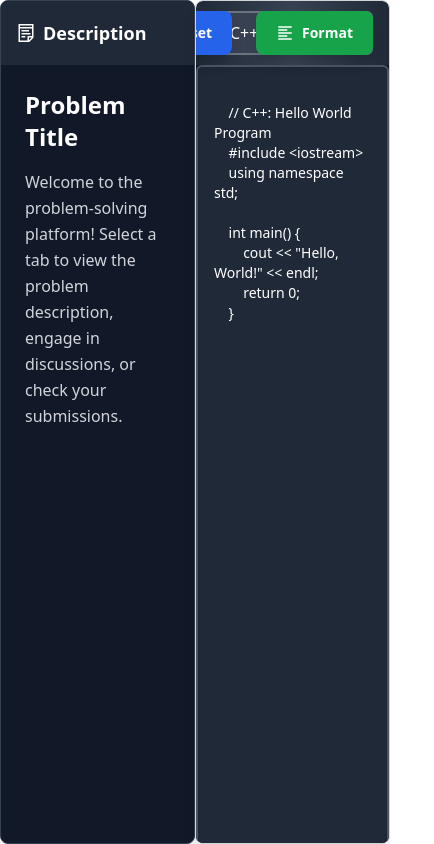
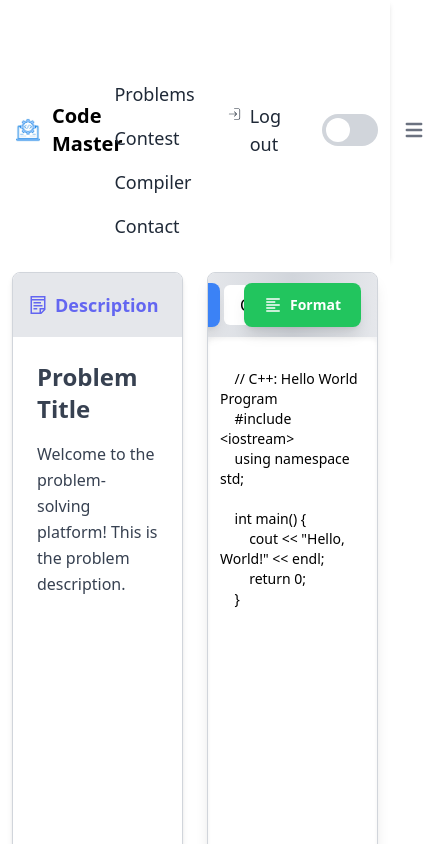
Before and after one commit to sh1vaReddy/online-judge, a React (Vite) app in the folder frontend/: page /problem in a window 390 px wide. Shown: the top 844 px of the page, 434 px wide, since content can reach past the window. Built offline with nearby package versions, Linux system fonts and the light colour scheme.

Commit message:
dark theme

```diff
--- a/frontend/src/App.jsx
+++ b/frontend/src/App.jsx
@@ -1,11 +1,13 @@
 import { lazy, Suspense } from "react";
 import { ThemeProvider } from "./ThemeContext.jsx";
 import { BrowserRouter, Routes, Route } from "react-router-dom";
-
+import Layout from "./Layout.jsx";
 
 const Home = lazy(() => import("./components/Home/Home.jsx"));
-const Login=lazy(()=>import("./components/Loginandsinup/Loginandsingup.jsx"));
-const Editor=lazy(()=>import("./components/Problem/Editor.jsx"));
+const Login = lazy(() =>
+  import("./components/Loginandsinup/Loginandsingup.jsx")
+);
+const Editor = lazy(() => import("./components/Problem/Editor.jsx"));
 
 const App = () => {
   return (
@@ -13,9 +15,11 @@ const App = () => {
       <BrowserRouter>
         <Suspense fallback={<div>Loading...</div>}>
           <Routes>
-            <Route path="/" element={<Home />} />
-            <Route path='/sing' element={<Login/>}/>
-            <Route path='/problem' element={<Editor/>}/>
+            <Route path="/" element={<Layout/>}>
+              <Route path="/" element={<Home />} />
+              <Route path="/sing" element={<Login />} />
+              <Route path="/problem" element={<Editor />} />
+            </Route>
           </Routes>
         </Suspense>
       </BrowserRouter>
--- /dev/null
+++ b/frontend/src/Layout.jsx
@@ -0,0 +1,28 @@
+import {Outlet} from 'react-router-dom';
+import Header from './components/Header/Header';
+import { useState, useEffect } from "react";
+
+const Layout = () => {
+  const [theme, setTheme] = useState("light");
+
+  // Apply the theme globally
+  useEffect(() => {
+    if (theme === "dark") {
+      document.body.classList.add("dark");
+    } else {
+      document.body.classList.remove("dark");
+    }
+  }, [theme]);
+
+  const handleToggleTheme = (newTheme) => {
+    setTheme(newTheme);
+  };
+  return (
+   <>
+   <Header theme={theme} onToggleTheme={handleToggleTheme}/>
+   <Outlet/>
+   </>
+  )
+}
+
+export default Layout
--- /dev/null
+++ b/frontend/src/components/Header/Header.jsx
@@ -0,0 +1,133 @@
+import { useState,useContext } from "react";
+import { Link } from "react-router-dom";
+import compiler from "../../assets/compiler.png";
+import { ThemeContext } from "../../ThemeContext";
+import { CiLogin } from "react-icons/ci";
+
+const Header = () => {
+  const [menuOpen, setMenuOpen] = useState(false);
+  const { theme, toggleTheme } = useContext(ThemeContext);
+  const toggleMenu = () => setMenuOpen(!menuOpen);
+
+  // Array of menu items
+  const menuItems = [
+    { label: "Home", to: "/", current: true },
+    { label: "Problems", to: "/problem" },
+    { label: "Contest", to: "/contest" },
+    { label: "Compiler", to: "/compiler" },
+    { label: "Contact", to: "/contact" },
+  ];
+
+  return (
+    <nav className="bg-white shadow-md dark:bg-gray-800">
+      <div className="max-w-screen-xl mx-auto px-4 py-3 flex justify-between items-center">
+        <Link to="/" className="flex items-center">
+          <img src={compiler} alt="Flowbite Logo" className="mr-3 h-6 sm:h-9" />
+          <span className="text-xl font-semibold dark:text-white">
+            Code Master
+          </span>
+        </Link>
+
+        <div className="flex flex-col mt-4 font-medium lg:flex-row lg:space-x-8 lg:mt-0">
+          {/* Loop through menuItems array */}
+          {menuItems.map((item, index) => {
+            return (
+              <Link
+                key={index}
+                to={item.to}
+                className={`text-gray-800 hover:bg-gray-300 py-2 px-4 rounded-md dark:text-white dark:hover:bg-gray-700 text-lg ${
+                  item.current
+                    ? "bg-primary-700 text-white"
+                    : "hover:text-primary-700"
+                }`}
+              >
+                {item.label}
+              </Link>
+            );
+          })}
+        </div>
+
+        <div className="flex items-center space-x-4">
+          <Link
+            to="/home"
+            className=" flex  gap-2 text-gray-800 hover:bg-gray-300 py-2 px-4 rounded-md dark:text-white dark:hover:bg-gray-900 text-lg"
+          >
+            <CiLogin  className="text-2xl"/> Log out
+          </Link>
+          <label className="relative inline-flex items-center cursor-pointer">
+        <input
+          type="checkbox"
+          className="sr-only"
+          checked={theme === "dark"}
+          onChange={toggleTheme}
+        />
+        <span className="block w-14 h-8 bg-gray-300 rounded-full"></span>
+        <span
+          className={`absolute top-1 left-1 w-6 h-6 bg-white rounded-full transition-transform duration-300 ${
+            theme === "dark" ? "translate-x-6" : ""
+          }`}
+        ></span>
+      </label>
+          <button
+            onClick={toggleMenu}
+            type="button"
+            className="lg:hidden p-2 text-gray-500 rounded-lg focus:outline-none"
+            aria-controls="mobile-menu-2"
+            aria-expanded={menuOpen ? "true" : "false"}
+          >
+            <span className="sr-only">Open main menu</span>
+            <svg
+              className={`w-6 h-6 ${menuOpen ? "hidden" : "block"}`}
+              fill="currentColor"
+              viewBox="0 0 20 20"
+              xmlns="http://www.w3.org/2000/svg"
+            >
+              <path
+                fillRule="evenodd"
+                d="M3 5a1 1 0 011-1h12a1 1 0 110 2H4a1 1 0 01-1-1zM3 10a1 1 0 011-1h12a1 1 0 110 2H4a1 1 0 01-1-1zM3 15a1 1 0 011-1h12a1 1 0 110 2H4a1 1 0 01-1-1z"
+                clipRule="evenodd"
+              ></path>
+            </svg>
+            <svg
+              className={`w-6 h-6 ${menuOpen ? "block" : "hidden"}`}
+              fill="currentColor"
+              viewBox="0 0 20 20"
+              xmlns="http://www.w3.org/2000/svg"
+            >
+              <path
+                fillRule="evenodd"
+                d="M4.293 4.293a1 1 0 011.414 0L10 8.586l4.293-4.293a1 1 0 111.414 1.414L11.414 10l4.293 4.293a1 1 0 01-1.414 1.414L10 11.414l-4.293 4.293a1 1 0 01-1.414-1.414L8.586 10 4.293 5.707a1 1 0 010-1.414z"
+                clipRule="evenodd"
+              ></path>
+            </svg>
+          </button>
+        </div>
+      </div>
+
+      {/* Mobile Menu */}
+      <div
+        className={`lg:hidden ${menuOpen ? "block" : "hidden"}`}
+        id="mobile-menu-2"
+      >
+        <ul className="flex flex-col space-y-4 py-4 bg-gray-100">
+          {menuItems.map((item, index) => (
+            <li key={index}>
+              <Link
+                to={item.to}
+                className={`block py-2 px-4 ${
+                  item.current
+                    ? "bg-primary-700 text-white"
+                    : "text-gray-700 hover:bg-gray-50"
+                }`}
+              >
+                {item.label}
+              </Link>
+            </li>
+          ))}
+        </ul>
+      </div>
+    </nav>
+  );
+};
+
+export default Header;
--- a/frontend/src/components/Problem/Editor.jsx
+++ b/frontend/src/components/Problem/Editor.jsx
@@ -1,41 +1,32 @@
 import Playground from "./Playground";
 import Problem from "./Problem";
 import { useContext } from "react";
-import { ThemeContext } from '../../ThemeContext';
+import { ThemeContext } from "../../ThemeContext";
 
 const Editor = () => {
   const { theme, toggleTheme } = useContext(ThemeContext);
 
   return (
-    <div>
-       <div className="h-full bg-white dark:bg-gray-900 text-black dark:text-white relative">
-      {/*<label className="inline-flex items-center cursor-pointer absolute top-4 right-4">
-        <span className="mr-2">{theme === "dark" ? "Dark" : "Light"}</span>
-        <input
-          type="checkbox"
-          checked={theme === "dark"}
-          onChange={toggleTheme}
-          className="hidden"
-        />
-        <span className="relative">
-          <span className="block w-14 h-8 bg-gray-300 rounded-full"></span>
-          <span
-            className={`absolute top-1 left-1 w-6 h-6 bg-white rounded-full transition-transform duration-300 ${theme === "dark" ? "translate-x-6" : ""}`}
-          ></span>
-        </span>
-      </label>*/}
-      <div className="flex h-screen">
-        <div className="w-1/2  h-full">
-          <Problem />
+    <div className={`h-full ${theme === "dark" ? "bg-gray-900 text-white" : "bg-white text-black"}`}>
+      {/* Theme Toggle Button */}
+      <div className="absolute top-4 right-4">
+        <button
+          onClick={toggleTheme}
+        >
+        </button>
+      </div>
+
+      {/* Main Content */}
+      <div className="flex  h-screen">
+        <div className="w-1/2 p-3 h-full">
+          <Problem theme={theme} />
         </div>
-        <div className="w-1/2  h-full">
-          <Playground />
+        <div className="w-1/2 p-3 h-full">
+          <Playground theme={theme} />
         </div>
       </div>
     </div>
-    </div>
-
   );
-}
+};
 
 export default Editor;
--- a/frontend/src/components/Problem/Playground.jsx
+++ b/frontend/src/components/Problem/Playground.jsx
@@ -2,7 +2,7 @@ import { useState } from "react";
 import { FaRedoAlt } from "react-icons/fa";
 import { MdFormatAlignLeft } from "react-icons/md";
 
-const Playground = () => {
+const Playground = ({ theme }) => {
   // Default boilerplate code for each language
   const defaultCode = {
     cpp: `
@@ -51,16 +51,42 @@ const Playground = () => {
     { label: "C++", value: "cpp" },
   ];
 
+  // Define themes
+  const themes = {
+    light: {
+      container: "bg-gray-100 text-black border-gray-300",
+      header: "bg-gradient-to-r from-gray-200 via-gray-300 to-gray-200",
+      dropdown: "bg-white text-black border-gray-400",
+      buttonReset: "bg-blue-500 hover:bg-blue-600 text-white",
+      buttonFormat: "bg-green-500 hover:bg-green-600 text-white",
+      editor: "bg-white text-black border-gray-400",
+    },
+    dark: {
+      container: "bg-gray-900 text-white border-gray-700",
+      header: "bg-gradient-to-r from-gray-800 via-gray-700 to-gray-800",
+      dropdown: "bg-gray-700 text-white border-gray-500",
+      buttonReset: "bg-blue-600 hover:bg-blue-700 text-white",
+      buttonFormat: "bg-green-600 hover:bg-green-700 text-white",
+      editor: "bg-gray-800 text-white border-gray-600",
+    },
+  };
+
+  const currentTheme = themes[theme] || themes.dark; // Default to dark theme
+
   return (
-    <div className="rounded-lg border border-gray-300 bg-gray-100 shadow-lg overflow-hidden h-full">
+    <div
+      className={`rounded-lg border shadow-lg overflow-hidden h-full ${currentTheme.container}`}
+    >
       {/* Header Section */}
-      <div className="h-16 bg-gradient-to-r from-gray-800 via-gray-700 to-gray-800 w-full flex items-center px-4 rounded-t-md relative">
+      <div
+        className={`h-16 w-full flex items-center px-4 rounded-t-md relative ${currentTheme.header}`}
+      >
         {/* Language Selector */}
         <select
           id="language"
           value={selectedLanguage}
           onChange={handleLanguageChange}
-          className="bg-gray-700 text-white border-2 border-gray-500 rounded-md px-3 py-2 w-48 focus:outline-none focus:ring-2 focus:ring-indigo-500 hover:border-gray-400 transition-all"
+          className={`rounded-md px-3 py-2 w-48 focus:outline-none focus:ring-2 focus:ring-indigo-500 hover:border-gray-400 transition-all ${currentTheme.dropdown}`}
         >
           {languageOptions.map((option) => (
             <option key={option.value} value={option.value}>
@@ -74,7 +100,7 @@ const Playground = () => {
           {/* Reset Button */}
           <button
             onClick={() => setCode(defaultCode[selectedLanguage])}
-            className="flex items-center justify-center gap-2 px-5 py-3 bg-blue-600 text-white font-semibold rounded-lg shadow-lg hover:bg-blue-700 transform transition duration-300 hover:scale-105 focus:outline-none focus:ring-2 focus:ring-blue-500"
+            className={`flex items-center justify-center gap-2 px-5 py-3 font-semibold rounded-lg shadow-lg transform transition duration-300 hover:scale-105 focus:outline-none focus:ring-2 focus:ring-blue-500 ${currentTheme.buttonReset}`}
           >
             <FaRedoAlt className="text-lg" />
             <span className="text-sm">Reset</span>
@@ -90,7 +116,7 @@ const Playground = () => {
                 alert("Formatting failed. Ensure code is valid.");
               }
             }}
-            className="flex items-center justify-center gap-2 px-5 py-3 bg-green-600 text-white font-semibold rounded-lg shadow-lg hover:bg-green-700 transform transition duration-300 hover:scale-105 focus:outline-none focus:ring-2 focus:ring-green-500"
+            className={`flex items-center justify-center gap-2 px-5 py-3 font-semibold rounded-lg shadow-lg transform transition duration-300 hover:scale-105 focus:outline-none focus:ring-2 focus:ring-green-500 ${currentTheme.buttonFormat}`}
           >
             <MdFormatAlignLeft className="text-lg" />
             <span className="text-sm">Format</span>
@@ -99,11 +125,11 @@ const Playground = () => {
       </div>
 
       {/* Code Editor Section */}
-      <div className="bg-gray-900 h-screen rounded-b-md ">
+      <div className="rounded-b-md w-full h-full">
         <textarea
           value={code}
-          onChange={(e) => setCode(e.target.value)} // Allow editing in the text area
-          className="w-full h-full bg-gray-800 text-white border-2 border-gray-600 rounded-md p-4 text-sm focus:outline-none focus:ring-2 focus:ring-indigo-500 resize-none shadow-inner"
+          onChange={(e) => setCode(e.target.value)}
+          className={`w-full h-full rounded-md p-3 text-sm focus:outline-none focus:ring-2 focus:ring-indigo-500 resize-none shadow-inner ${currentTheme.editor}`}
           placeholder="Write your code here..."
         />
       </div>
--- a/frontend/src/components/Problem/Problem.jsx
+++ b/frontend/src/components/Problem/Problem.jsx
@@ -1,22 +1,71 @@
+import { useState } from "react";
 import { GrNotes } from "react-icons/gr";
 import { FaRegMessage } from "react-icons/fa6";
 import { IoIosTimer } from "react-icons/io";
 
-const Problem = () => {
+const Problem = ({ theme }) => {
+  const [activeTab, setActiveTab] = useState("description");
+
+  // Define default themes (light and dark)
+  const themes = {
+    light: {
+      container: "bg-white text-black border-gray-300 shadow-md",
+      header: "bg-gray-200 text-black",
+      button: "text-gray-700 hover:text-indigo-500",
+      activeButton: "text-indigo-500",
+      content: "text-gray-700",
+    },
+    dark: {
+      container: "bg-gray-900 text-white border-gray-700 shadow-lg",
+      header: "bg-gray-800 text-white",
+      button: "text-white hover:text-indigo-400",
+      activeButton: "text-indigo-400",
+      content: "text-gray-300",
+    },
+  };
+
+  // Fallback to "dark" if theme prop is not provided or invalid
+  const currentTheme = themes[theme] || themes.dark;
+
   return (
-    <div className="rounded-lg border border-gray-700 bg-gray-900 shadow-lg overflow-hidden h-full">
+    <div
+      className={`rounded-lg border overflow-hidden h-full ${currentTheme.container}`}
+    >
       {/* Navigation Tabs */}
-      <div className="h-16 bg-gray-800 flex items-center px-4 rounded-t-md">
+      <div
+        className={`h-16 flex items-center px-4 rounded-t-md ${currentTheme.header}`}
+      >
         <nav className="flex space-x-16">
-          <button className="text-white font-semibold text-lg hover:text-indigo-400 transition flex items-center space-x-2">
-            <GrNotes className="text-white" />
+          <button
+            className={`font-semibold text-lg flex items-center space-x-2 transition ${
+              activeTab === "description"
+                ? currentTheme.activeButton
+                : currentTheme.button
+            }`}
+            onClick={() => setActiveTab("description")}
+          >
+            <GrNotes />
             <span>Description</span>
           </button>
-          <button className="text-white font-semibold text-lg hover:text-indigo-400 transition flex items-center space-x-2">
+          <button
+            className={`font-semibold text-lg flex items-center space-x-2 transition ${
+              activeTab === "discussion"
+                ? currentTheme.activeButton
+                : currentTheme.button
+            }`}
+            onClick={() => setActiveTab("discussion")}
+          >
             <FaRegMessage />
             <span>Discussion</span>
           </button>
-          <button className="text-white font-semibold text-lg hover:text-indigo-400 transition flex items-center space-x-2">
+          <button
+            className={`font-semibold text-lg flex items-center space-x-2 transition ${
+              activeTab === "submissions"
+                ? currentTheme.activeButton
+                : currentTheme.button
+            }`}
+            onClick={() => setActiveTab("submissions")}
+          >
             <IoIosTimer className="text-2xl" />
             <span>Submissions</span>
           </button>
@@ -24,12 +73,32 @@ const Problem = () => {
       </div>
 
       {/* Content Area */}
-      <div className="p-6 bg-gray-900 text-white">
-        <h2 className="text-2xl font-bold mb-4">Problem Title</h2>
-        <p className="text-gray-300 leading-relaxed">
-          Welcome to the problem-solving platform! Select a tab to view the
-          problem description, engage in discussions, or check your submissions.
-        </p>
+      <div className={`p-6 ${currentTheme.content}`}>
+        {activeTab === "description" && (
+          <div>
+            <h2 className="text-2xl font-bold mb-4">Problem Title</h2>
+            <p className="leading-relaxed">
+              Welcome to the problem-solving platform! This is the problem
+              description.
+            </p>
+          </div>
+        )}
+        {activeTab === "discussion" && (
+          <div>
+            <h2 className="text-2xl font-bold mb-4">Discussion</h2>
+            <p className="leading-relaxed">
+              Join the discussion! Share your thoughts and ask questions here.
+            </p>
+          </div>
+        )}
+        {activeTab === "submissions" && (
+          <div>
+            <h2 className="text-2xl font-bold mb-4">Submissions</h2>
+            <p className="leading-relaxed">
+              View and manage your submissions here.
+            </p>
+          </div>
+        )}
       </div>
     </div>
   );
```
Also changed, not shown: frontend/src/ThemeContext.jsx (line endings or trailing spaces).
